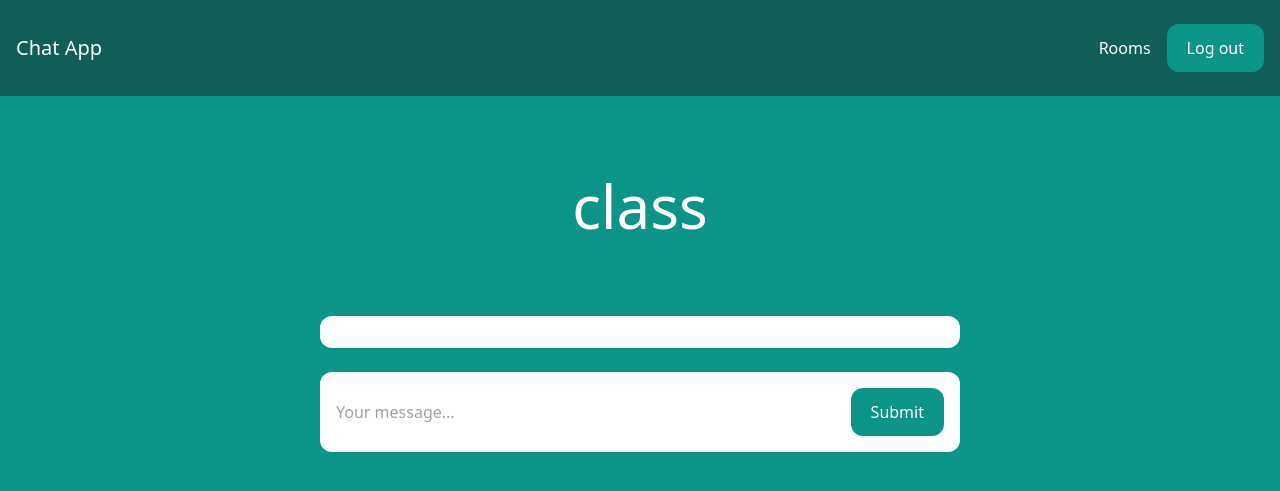
After one commit to bekatadesse/chat_app, a Django app: a page that uses chat_app/room/templates/room/room.html in a window 1280 px wide. The commit adds this page. Shown: the top 491 px of the page. Run offline with Django 4.2, Linux system fonts and the light colour scheme; a user stored in the database is signed in; data comes from the database, SQL or seed files in the repository; both versions use the stored data as it was after the commit; some libraries are stand-ins or nearby versions.

Commit message:
access room views

```diff
--- a/chat_app/core/templates/core/login.html
+++ b/chat_app/core/templates/core/login.html
@@ -13,13 +13,13 @@
     <div class="mb-5">
         <label class="text-white">Username</label>
 
-        <input type="text" name="username" class="w-full mt-2 px-4 py-2 rounded-xl">
+        <input type="text" name="username" placeholder="Your username..." class="w-full mt-2 px-4 py-2 rounded-xl">
     </div>
 
     <div class="mb-5">
         <label class="text-white">Password</label>
 
-        <input type="password" name="password" class="w-full mt-2 px-4 py-2 rounded-xl">
+        <input type="password" name="password" placeholder="Your password..." class="w-full mt-2 px-4 py-2 rounded-xl">
     </div>
 
     {% if form.errors %}
--- a/chat_app/core/templates/core/signup.html
+++ b/chat_app/core/templates/core/signup.html
@@ -13,19 +13,19 @@
     <div class="mb-5">
         <label class="text-white">Username</label>
 
-        <input type="text" name="username" class="w-full mt-2 px-4 py-2 rounded-xl">
+        <input type="text" name="username" placeholder="Your username..." class="w-full mt-2 px-4 py-2 rounded-xl">
     </div>
 
     <div class="mb-5">
         <label class="text-white">Password</label>
 
-        <input type="password" name="password1" class="w-full mt-2 px-4 py-2 rounded-xl">
+        <input type="password" name="password1" placeholder="Your password..." class="w-full mt-2 px-4 py-2 rounded-xl">
     </div>
 
     <div class="mb-5">
         <label class="text-white">Repeat password</label>
 
-        <input type="password" name="password2" class="w-full mt-2 px-4 py-2 rounded-xl">
+        <input type="password" name="password2" placeholder="Your password..." class="w-full mt-2 px-4 py-2 rounded-xl">
     </div>
 
     {% if form.errors %}
--- /dev/null
+++ b/chat_app/room/templates/room/room.html
@@ -0,0 +1,26 @@
+{% extends 'core/core_base.html' %}
+
+{% block title %}{{ room.name }} | {% endblock %}
+
+{% block content %}
+<div class="p-10 lg:p-20 text-center">
+    <h1 class="text-3xl lg:text-6xl text-white">{{ room.name }}</h1>
+</div>
+
+<div class="lg:w-2/4 mx-4 lg:mx-auto p-4 bg-white rounded-xl">
+    <div class="chat-messages space-y-3" id="chat-messages">
+
+    </div>
+</div>
+
+<div class="lg:w-2/4 mt-6 mx-4 lg:mx-auto p-4 bg-white rounded-xl">
+    <form method="post" action="." class="flex">
+        <input type="text" name="content" class="flex-1 mr-3" placeholder="Your message..." id="chat-message-input">
+
+        <button
+            class="px-5 py-3 rounded-xl text-white bg-teal-600 hover:bg-teal-700"
+            id="chat-message-submit"
+        >Submit</button>
+    </form>
+</div>
+{% endblock %}
--- a/chat_app/room/templates/room/rooms.html
+++ b/chat_app/room/templates/room/rooms.html
@@ -13,7 +13,7 @@
             <div class="p-4 bg-white shadow rounded-xl text-center">
                 <h2 class="mb-5 text-2xl font-semibold">{{ room.name }}</h2>
 
-                <a href='#' class="px-5 py-3 block rounded-xl text-white bg-teal-600 hover:bg-teal-700">Join</a>
+                <a href="{% url 'room' room.slug %}" class="px-5 py-3 block rounded-xl text-white bg-teal-600 hover:bg-teal-700">Join</a>
             </div>
         </div>
     {% endfor %}
--- a/chat_app/room/urls.py
+++ b/chat_app/room/urls.py
@@ -4,4 +4,5 @@ from . import views
 
 urlpatterns = [
     path('', views.rooms, name='rooms'),
+    path('<slug:slug>/', views.room, name='room'),
 ]
--- a/chat_app/room/views.py
+++ b/chat_app/room/views.py
@@ -8,3 +8,11 @@ def rooms(request):
     rooms = Room.objects.all()
 
     return render(request, 'room/rooms.html', {'rooms': rooms})
+
+
+@login_required
+def room(request, slug):
+    room = Room.objects.get(slug=slug)
+    # messages = Message.objects.filter(room=room)[0:25]
+
+    return render(request, 'room/room.html', {'room': room })
```
Also changed, not shown: chat_app/db.sqlite3.
